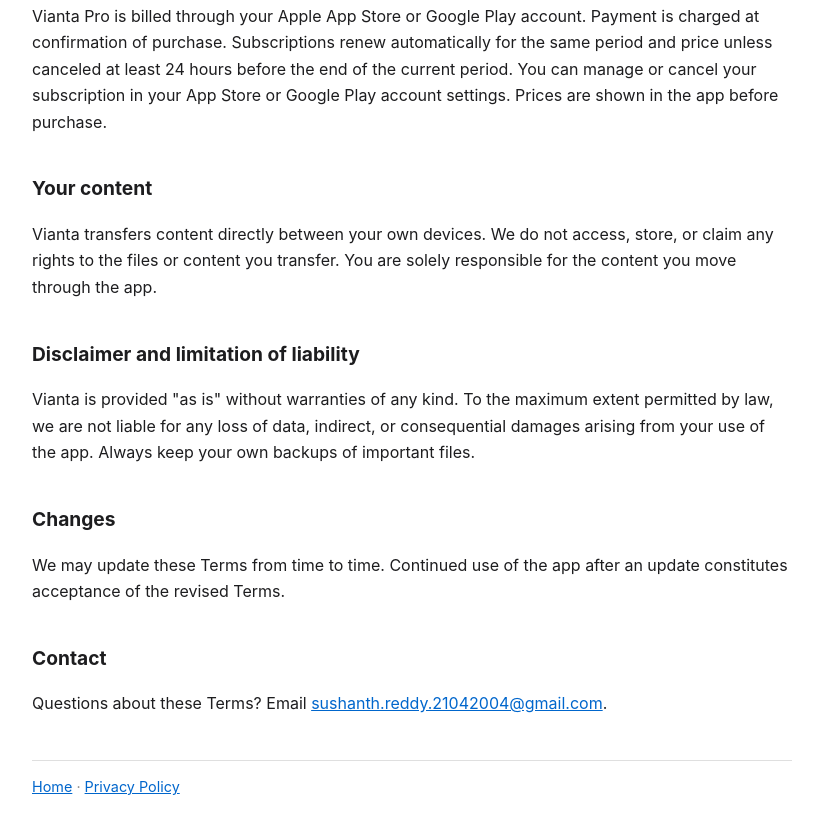
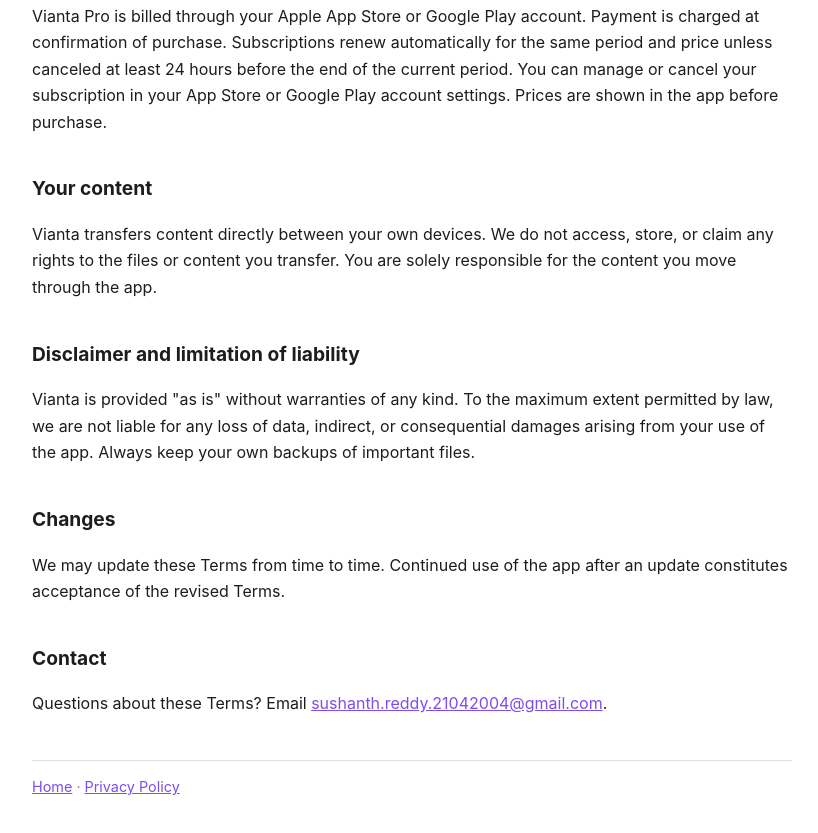
Before and after one commit to sushanth21042004/vianta-site, a plain HTML site: page terms.html in a window 1280 px wide. Shown: the part 790-1623 px from the top of the page, without its empty margins (228-1046 px from the left). Drawn offline with Linux system fonts and the light colour scheme.

Commit message:
Add files via upload

```diff
--- a/terms.html
+++ b/terms.html
@@ -8,11 +8,11 @@
   :root { color-scheme: light dark; }
   body { font-family: -apple-system, BlinkMacSystemFont, "Segoe UI", Roboto, Helvetica, Arial, sans-serif;
          line-height: 1.65; max-width: 760px; margin: 0 auto; padding: 40px 22px 80px; color: #1d1d1f; }
-  @media (prefers-color-scheme: dark) { body { background: #1a1a1c; color: #e8e8ea; } a { color: #4ea1ff; } }
+  @media (prefers-color-scheme: dark) { body { background: #1a1a1c; color: #e8e8ea; } a { color: #B79CFF; } }
   h1 { font-size: 2rem; margin-bottom: 4px; }
   h2 { font-size: 1.2rem; margin-top: 2em; }
   .updated { color: #888; font-size: 0.92rem; margin-top: 0; }
-  a { color: #0066cc; }
+  a { color: #7C4DF0; }
   footer { margin-top: 3em; font-size: 0.9rem; color: #888; border-top: 1px solid #8884; padding-top: 1em; }
 </style>
 </head>
```
Also changed, not shown: index.html (+2 -2 lines), privacy.html (+2 -2 lines).
